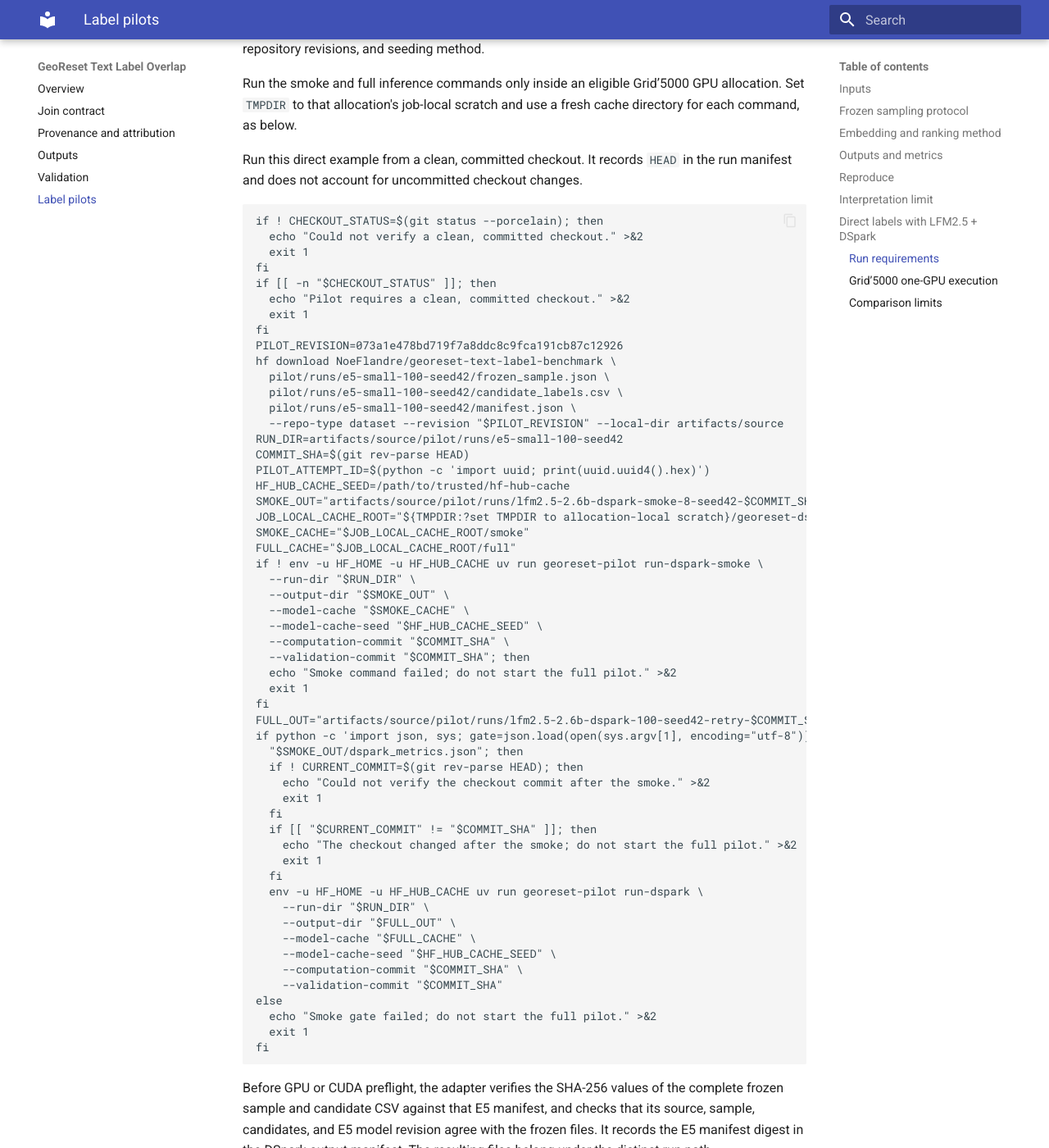
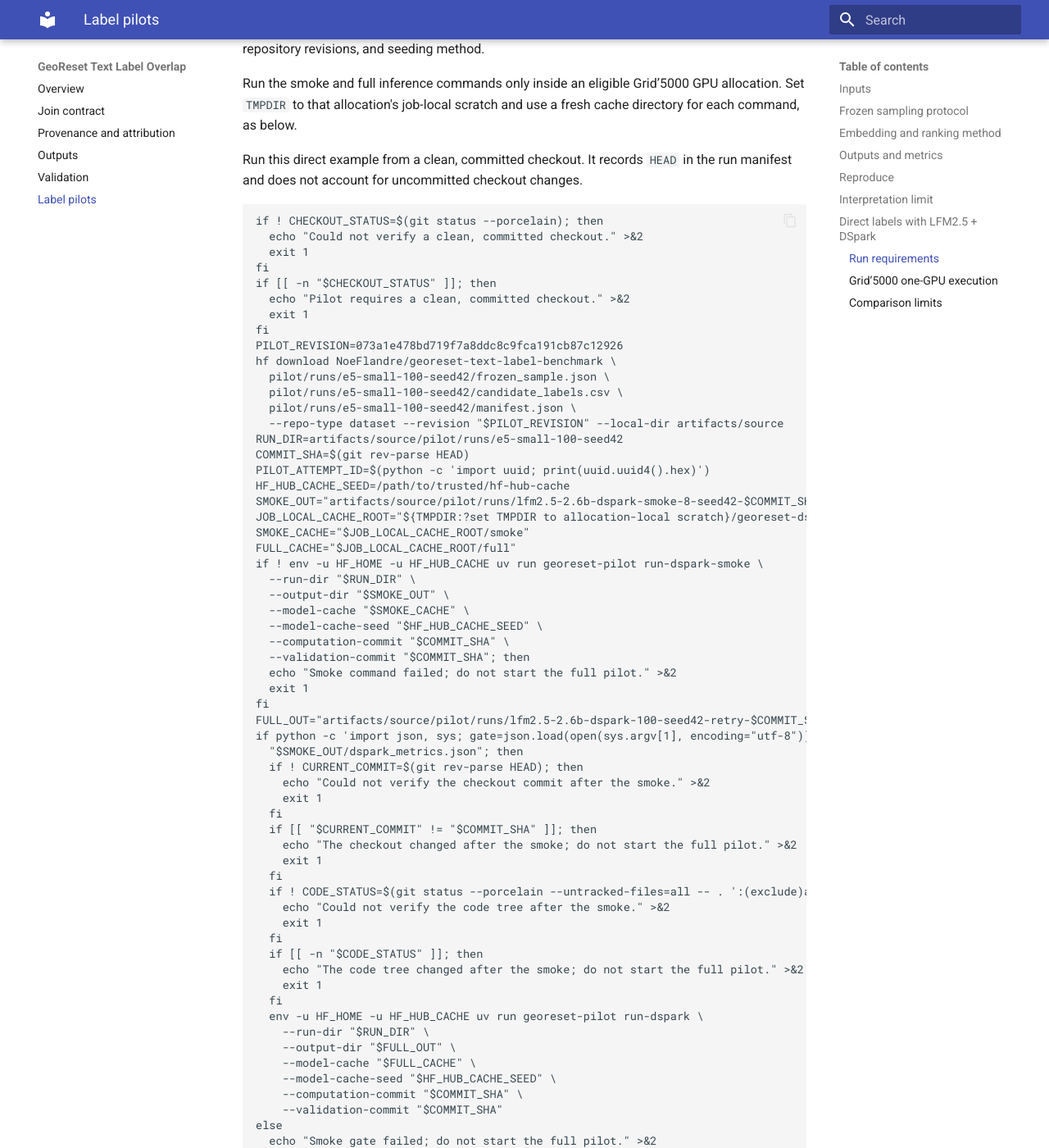
Before and after one commit to NoeFlandre/georeset-text-label-benchmark, an MkDocs documentation site: the page built from docs/pilot.md, in a window 1280 px wide and 1400 px high, scrolled down 6530 px. Shown: the whole window at 82% size. Built offline with MkDocs 1.6.1 and Material for MkDocs 9.7.7, drawn with Linux system fonts in a browser that asks for light colours; some of the changed text lies outside the part shown.

Commit message:
docs: stop pilot after code tree changes

```diff
--- a/docs/pilot.md
+++ b/docs/pilot.md
@@ -347,6 +347,14 @@ if python -c 'import json, sys; gate=json.load(open(sys.argv[1], encoding="utf-8
     echo "The checkout changed after the smoke; do not start the full pilot." >&2
     exit 1
   fi
+  if ! CODE_STATUS=$(git status --porcelain --untracked-files=all -- . ':(exclude)artifacts/source'); then
+    echo "Could not verify the code tree after the smoke." >&2
+    exit 1
+  fi
+  if [[ -n "$CODE_STATUS" ]]; then
+    echo "The code tree changed after the smoke; do not start the full pilot." >&2
+    exit 1
+  fi
   env -u HF_HOME -u HF_HUB_CACHE uv run georeset-pilot run-dspark \
     --run-dir "$RUN_DIR" \
     --output-dir "$FULL_OUT" \
```
